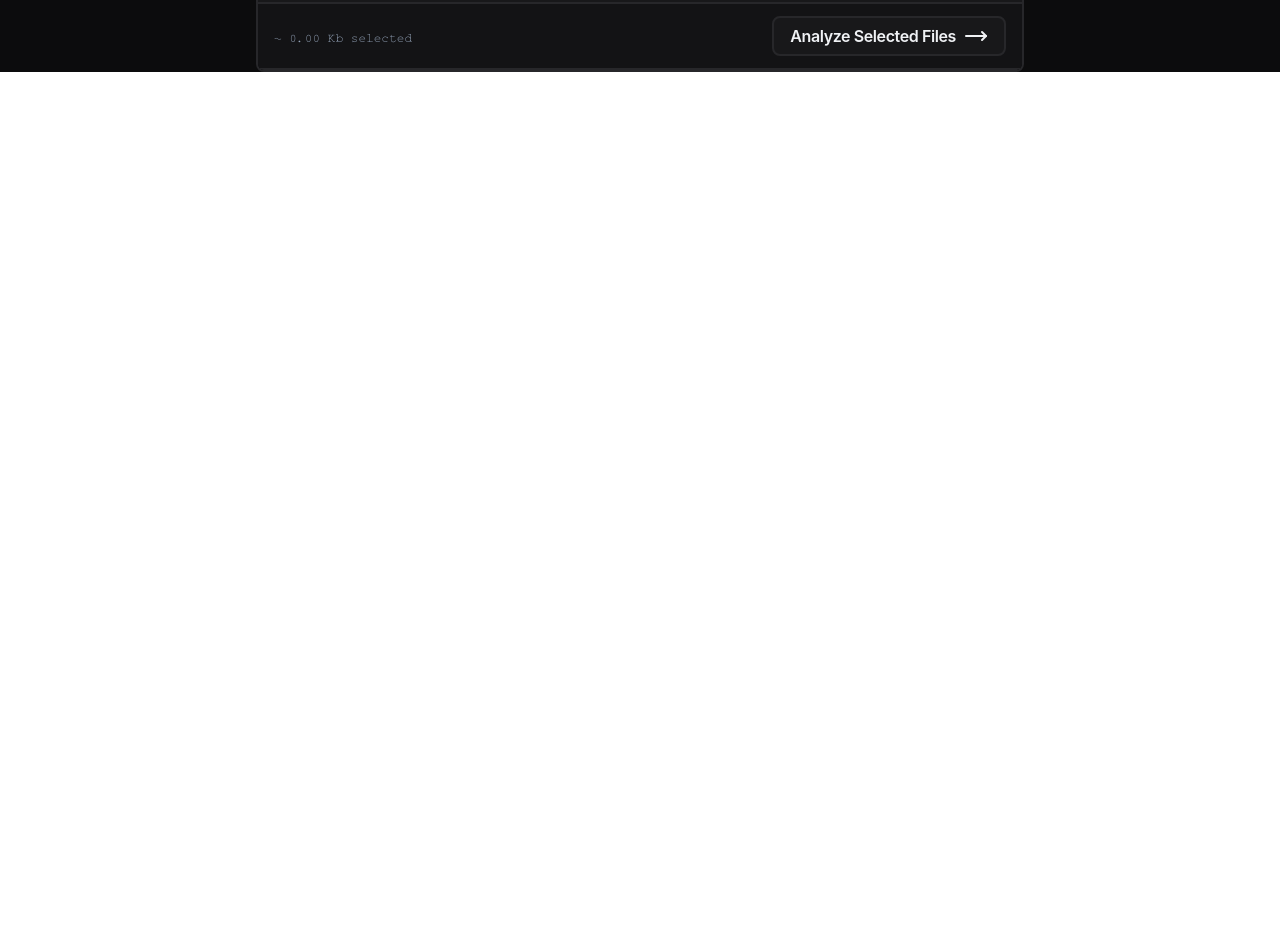
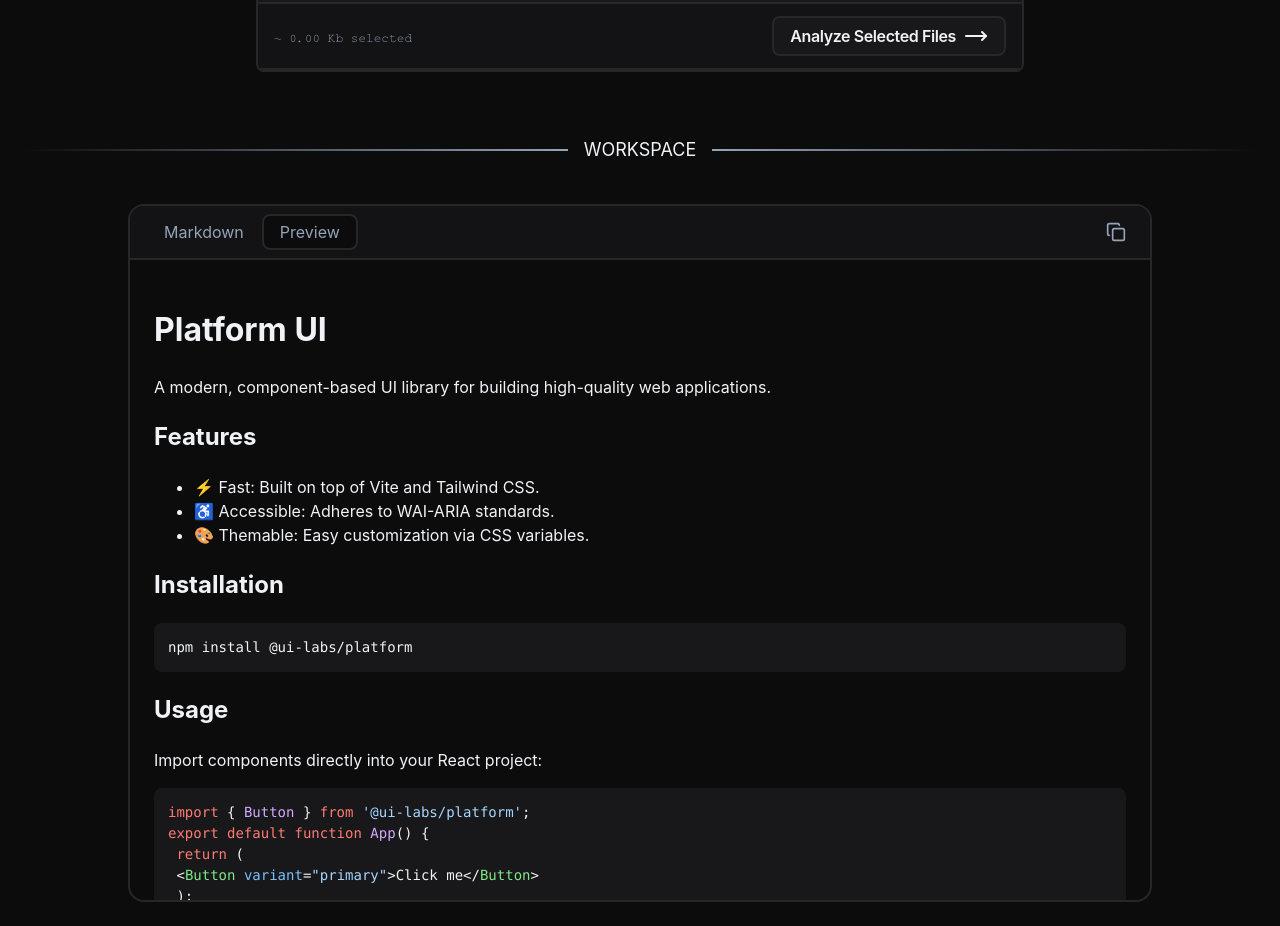
Before and after one commit to dotHP-harshu/readme.hp, a React (Vite) app in the folder frontend/: page / in a window 1280 px wide. Shown: the part 920-1846 px from the top of the page. Before the commit the page ends 992 px from the top, so only its background shows below. Built offline with nearby package versions, Linux system fonts and the light colour scheme.

Commit message:
style: added the markdown code viewer and previewer section

```diff
--- /dev/null
+++ b/frontend/src/components/MainPage/ReadmeSection.tsx
@@ -0,0 +1,129 @@
+import Markdown from "react-markdown";
+import rehypeHighlight from "rehype-highlight";
+import remarkGfm from "remark-gfm";
+import "highlight.js/styles/github.css";
+import "highlight.js/styles/github-dark.css";
+import { useState } from "react";
+import { Copy, CopyCheck } from "lucide-react";
+
+const markdown = `
+# Platform UI
+
+A modern, component-based UI library for building high-quality web applications.
+
+## Features
+
+- ⚡️ Fast: Built on top of Vite and Tailwind CSS.
+- ♿️ Accessible: Adheres to WAI-ARIA standards.
+- 🎨 Themable: Easy customization via CSS variables.
+
+## Installation
+
+\`\`\`bash
+npm install @ui-labs/platform
+\`\`\`
+
+## Usage
+
+Import components directly into your React project:
+
+\`\`\`tsx
+import { Button } from '@ui-labs/platform';
+export default function App() {
+ return (
+ <Button variant="primary">Click me</Button>
+ );
+}
+\`\`\`
+`;
+
+function ReadmeSection() {
+  const [isShowingPreview, setIsShowingPreview] = useState<boolean>(true);
+  const [isCopied, setIsCopied] = useState<boolean>(false);
+
+  const copyMarkdown = async () => {
+    try {
+      if (navigator.clipboard && window.isSecureContext) {
+        await navigator.clipboard.writeText(markdown);
+      } else {
+        const text = document.createElement("textarea");
+        text.value = markdown;
+        text.style.position = "fixed";
+        text.style.zIndex = "-9999";
+        document.body.appendChild(text);
+        text.focus();
+        text.select();
+        document.execCommand("copy");
+        document.body.removeChild(text);
+      }
+      setIsCopied(true);
+      setTimeout(() => {
+        setIsCopied(false);
+      }, 3000);
+    } catch (error) {
+      return console.log("error on copying..");
+    }
+  };
+
+  return (
+    <div className="readme-section px-6 py-6">
+      {/* ----------------------- header start --------------------------------- */}
+      <div className="readme-header flex justify-center items-center gap-4 my-10">
+        <span className="flex-1 bg-linear-to-l from-text-muted-light dark:from-text-muted-dark to-transparent h-0.5 w-auto"></span>
+        <span className="text-center text-lg uppercase text-text-muted-light dark:text-text-dark">
+          Workspace
+        </span>
+        <span className="flex-1 bg-linear-to-r from-text-muted-light dark:from-text-muted-dark to-transparent h-0.5 w-auto"></span>
+      </div>
+      {/* ----------------------- header start --------------------------------- */}
+
+      {/* --------------------------- buttons end ------------------------ */}
+      <div className="w-full border-2 border-border-light dark:border-border-dark rounded-2xl overflow-hidden max-w-5xl mx-auto">
+        <div className="px-4 py-2 bg-surface-primary-light dark:bg-surface-primary-dark border-b-2 border-b-border-light dark:border-b-border-dark flex items-center justify-between">
+          <div>
+            <button
+              onClick={() => setIsShowingPreview(false)}
+              className={`${isShowingPreview ? "" : "border-border-light dark:border-border-dark bg-bg-light dark:bg-bg-dark text-text-light dark:text-text-dark"} text-base text-text-muted-light dark:text-text-muted-dark  px-4 py-1 rounded-lg cursor-pointer border-2 border-transparent outline-none`}
+            >
+              Markdown
+            </button>
+            <button
+              onClick={() => setIsShowingPreview(true)}
+              className={`${isShowingPreview ? "border-border-light dark:border-border-dark bg-bg-light dark:bg-bg-dark text-text-light dark:text-text-dark" : ""} text-base text-text-muted-light dark:text-text-muted-dark  px-4 py-1 rounded-lg cursor-pointer border-2 border-transparent outline-none`}
+            >
+              Preview
+            </button>
+          </div>
+
+          <div>
+            <button
+              onClick={() => copyMarkdown()}
+              className="text-text-muted-light dark:text-text-muted-dark hover:text-text-light dark:hover:text-text-dark cursor-pointer outline-none active:bg-border-light dark:active:bg-border-dark p-2 rounded-full"
+            >
+              {!isCopied ? <Copy size={20} /> : <CopyCheck size={20} />}
+            </button>
+          </div>
+        </div>
+        {/* --------------------------- buttons end ------------------------ */}
+        <div className="overflow-y-auto scroller h-[80dvh] max-h-[90dvh] p-2 ">
+          {isShowingPreview ? (
+            <div className="disable-tailwind p-4">
+              <Markdown
+                rehypePlugins={[rehypeHighlight]}
+                remarkPlugins={[remarkGfm]}
+              >
+                {markdown}
+              </Markdown>
+            </div>
+          ) : (
+            <div className="markdown-code p-4">
+              <pre>{markdown}</pre>
+            </div>
+          )}
+        </div>
+      </div>
+    </div>
+  );
+}
+
+export default ReadmeSection;
--- a/frontend/src/index.css
+++ b/frontend/src/index.css
@@ -3,8 +3,8 @@
 @custom-variant dark (&:where(.dark,.dark *));
 
 @font-face {
-    font-family: "monospace";
-    src: url("/fonts/Monospace.ttf");
+  font-family: "monospace";
+  src: url("/fonts/Monospace.ttf");
 }
 
 @theme {
@@ -28,25 +28,45 @@
 
   --font-code: "monospace";
 
-  --breakpoint-xs:30rem;
+  --breakpoint-xs: 30rem;
 }
 
-
-.scroller::-webkit-scrollbar{
+.scroller::-webkit-scrollbar {
   width: 5px;
 }
-.scroller::-webkit-scrollbar-thumb{
+.scroller::-webkit-scrollbar-thumb {
   width: 10px;
-  background-color: #0d8ccb93 ;
-  border-radius: 10px ;
+  background-color: #0d8ccb93;
+  border-radius: 10px;
   cursor: pointer;
   transition: all;
   transition-duration: 0.5s;
 }
-.scroller::-webkit-scrollbar-thumb:hover{
-  background-color: #1796d4 ;
+.scroller::-webkit-scrollbar-thumb:hover {
+  background-color: #1796d4;
 }
-.scroller::-webkit-scrollbar-track{
+.scroller::-webkit-scrollbar-track {
   padding: 4px;
   background: transparent;
 }
+
+.disable-tailwind {
+  font-family: inherit;
+}
+
+.disable-tailwind :where(h1, h2, h3, h4, h5, h6, p, ul, ol, li) {
+  all: revert;
+}
+
+.hljs {
+  font-size: 0.875rem;
+  padding: 1rem;
+  border-radius: 0.50rem;
+  background: var(--color-surface-primary-light) !important;
+  color: var(--color-text-light) !important;
+}
+
+.dark .hljs {
+  background: var(--color-surface-secondary-dark) !important;
+  color: var(--color-text-dark) !important;
+}
--- a/frontend/src/pages/MainPage.tsx
+++ b/frontend/src/pages/MainPage.tsx
@@ -1,7 +1,8 @@
 import { useState } from "react"
-import GeneratingReadme from "../components/Main/GeneratingReadme"
-import MainHero from "../components/MainHero"
+import GeneratingReadme from "../components/MainPage/GeneratingReadme"
+import MainHero from "../components/MainPage/MainHero"
 import { getReadmeApi } from "../api/serverApi";
+import ReadmeSection from "../components/MainPage/ReadmeSection";
 
 function MainPage() {
   const [isGenerating, setIsGenerating] = useState<boolean>(false)
@@ -23,6 +24,8 @@ function MainPage() {
     <div>
       <MainHero handleGenerate={handleGenerate}/>
       {isGenerating && <GeneratingReadme />}
+      <ReadmeSection/>
+
     </div>
   );
 }
```
Also changed, not shown: frontend/src/components/MainPage/MainHero.tsx (renamed from frontend/src/components/MainHero.tsx, +5 -5 lines), frontend/src/components/MainPage/FileAnaSection.tsx (renamed from frontend/src/components/Main/FileAnaSection.tsx), frontend/src/components/MainPage/GeneratingReadme.tsx (renamed from frontend/src/components/Main/GeneratingReadme.tsx).
